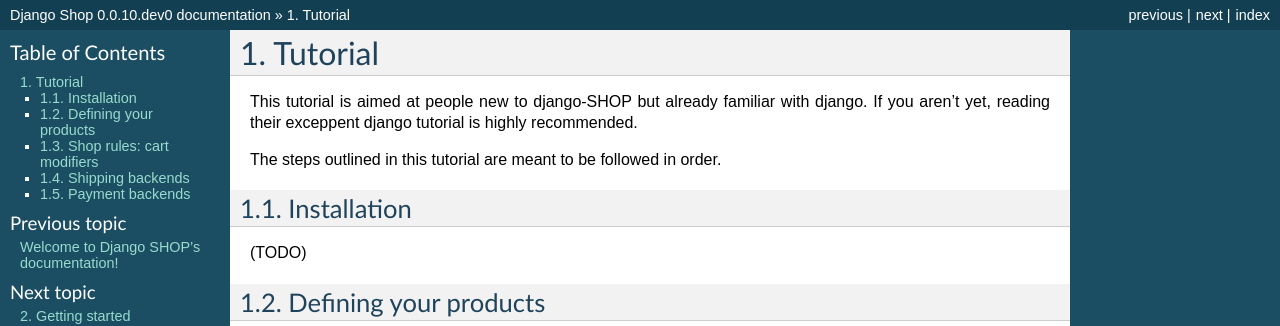
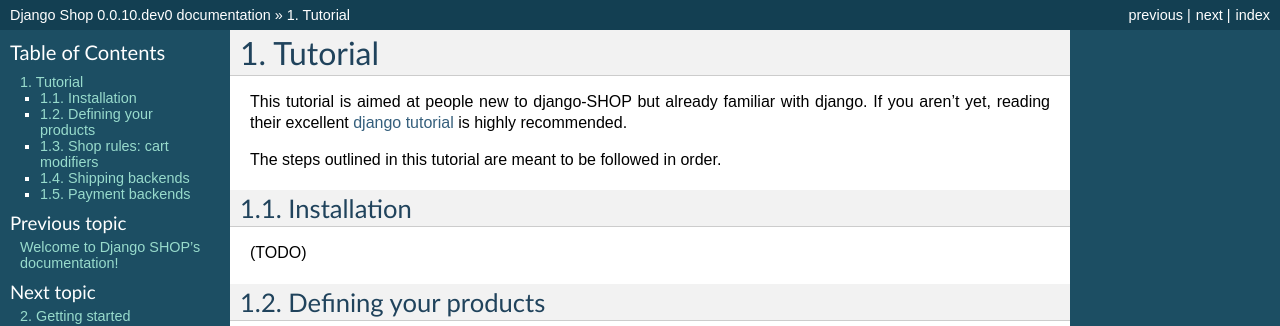
Before and after one commit to joker-softdev/django_shop, a Sphinx documentation site: the page built from docs/tutorial.rst, in a window 1280 px wide. Shown: the top 326 px of the page. Built offline with Sphinx 7.4.7, drawn with Linux system fonts in a browser that asks for light colours.

Commit message:
Fixed typo and added link to the Django tutorial

```diff
--- a/docs/tutorial.rst
+++ b/docs/tutorial.rst
@@ -3,7 +3,7 @@
 ========
 
 This tutorial is aimed at people new to django-SHOP but already familiar with
-django. If you aren't yet, reading their exceppent django tutorial is highly
+django. If you aren't yet, reading their excellent `django tutorial <https://docs.djangoproject.com/en/1.3/intro/tutorial01/>`_ is highly
 recommended.
 
 The steps outlined in this tutorial are meant to be followed in order.
```
